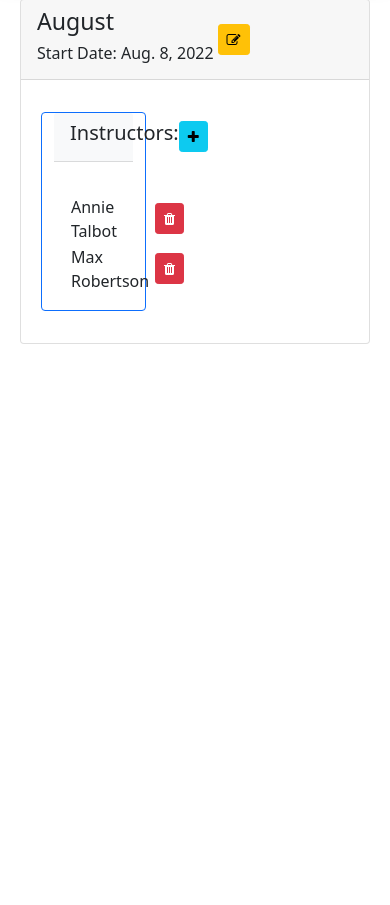
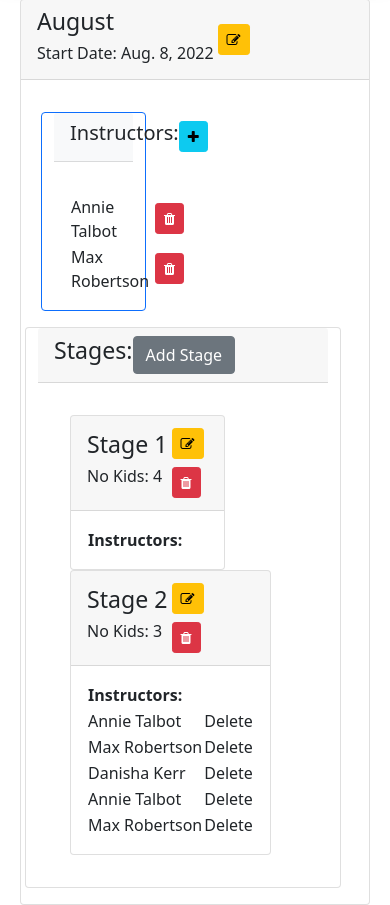
Before and after one commit to Annie-Talbot/SuttonBinghamCourseManager, a Django app: page /course/8/view in a window 390 px wide. Shown: the part 77-982 px from the top of the page. Before the commit the page ends 421 px from the top, so only its background shows below. Run offline with Django 4.2, Linux system fonts and the light colour scheme; a user stored in the database is signed in; data comes from the database, SQL or seed files in the repository; both versions use the stored data as it was after the commit; lists and menus that the app fills with data are empty; some libraries are stand-ins or nearby versions.

Commit message:
Stage model, admin and views added. Can see the stages listed in the course view page as well.

```diff
--- a/SuttonBinghamCourseManager/urls.py
+++ b/SuttonBinghamCourseManager/urls.py
@@ -22,7 +22,8 @@ from manager.views import DingyInstructorCreateView, DingyInstructorDeleteView,
     DingyInstructorUpdateView, AssistantInstructorUpdateView, \
     AssistantInstructorDeleteView, AssistantInstructorCreateView, \
     HelperCreateView, HelperDeleteView, HelperUpdateView, CourseCreateView, \
-    CourseDeleteView, CourseUpdateView, DIAvailabilityDeleteView
+    CourseDeleteView, CourseUpdateView, DIAvailabilityDeleteView, \
+    StageCreateView, StageUpdateView, StageDeleteView
 
 urlpatterns = [
     path('', RedirectView.as_view(pattern_name='home', permanent=True)),
@@ -30,31 +31,49 @@ urlpatterns = [
     path("accounts/", include("django.contrib.auth.urls")),
     path('home/', views.home, name="home"),
 
+    path('dingy-instructor/add', DingyInstructorCreateView.as_view(),
+         name="DI-add"),
+    path('dingy-instructor/delete/<int:pk>',
+         DingyInstructorDeleteView.as_view(), name="DI-delete"),
+    path('dingy-instructor/update/<int:pk>',
+         DingyInstructorUpdateView.as_view(), name="DI-update"),
 
-    path('dingy-instructor/add', DingyInstructorCreateView.as_view(), name="DI-add"),
-    path('dingy-instructor/delete/<int:pk>', DingyInstructorDeleteView.as_view(), name="DI-delete"),
-    path('dingy-instructor/update/<int:pk>', DingyInstructorUpdateView.as_view(), name="DI-update"),
+    path('assistant-instructor/add', AssistantInstructorCreateView.as_view(),
+         name="AI-add"),
+    path('assistant-instructor/delete/<int:pk>',
+         AssistantInstructorDeleteView.as_view(), name="AI-delete"),
+    path('assistant-instructor/update/<int:pk>',
+         AssistantInstructorUpdateView.as_view(), name="AI-update"),
 
-    path('assistant-instructor/add', AssistantInstructorCreateView.as_view(), name="AI-add"),
-    path('assistant-instructor/delete/<int:pk>', AssistantInstructorDeleteView.as_view(), name="AI-delete"),
-    path('assistant-instructor/update/<int:pk>', AssistantInstructorUpdateView.as_view(), name="AI-update"),
+    path('helper/add',
+         HelperCreateView.as_view(), name="helper-add"),
+    path('helper/delete/<int:pk>',
+         HelperDeleteView.as_view(), name="helper-delete"),
+    path('helper/update/<int:pk>',
+         HelperUpdateView.as_view(), name="helper-update"),
 
-    path('helper/add', HelperCreateView.as_view(), name="helper-add"),
-    path('helper/delete/<int:pk>', HelperDeleteView.as_view(), name="helper-delete"),
-    path('helper/update/<int:pk>', HelperUpdateView.as_view(), name="helper-update"),
+    path('course/add',
+         CourseCreateView.as_view(), name="course-add"),
+    path('course/<int:pk>/update',
+         CourseUpdateView.as_view(), name="course-update"),
+    path('course/<int:pk>/delete',
+         CourseDeleteView.as_view(), name="course-delete"),
+    path('course/<int:pk>/view',
+         views.course_detail_view, name="course-detail"),
 
-
-    path('course/add', CourseCreateView.as_view(), name="course-add"),
-    path('course/<int:pk>/update', CourseUpdateView.as_view(), name="course-update"),
-    path('course/<int:pk>/delete', CourseDeleteView.as_view(), name="course-delete"),
-    path('course/<int:pk>/view', views.course_detail_view, name="course-detail"),
-
-    path('course/<int:pk>/availability/add-DIs',
+    path('course/<int:pk>/availability/DIs/add',
          views.course_availability_add_DIs,
          name="course-availability-add-DIs"),
-    path('course/<int:course_id>/availability/remove-DI/<int:pk>',
+    path('course/<int:course_id>/availability/DIs/remove/<int:pk>',
          DIAvailabilityDeleteView.as_view(),
          name="course-availability-remove-DI"),
+
+    path('course/<int:course_id>/stage/add',
+         StageCreateView.as_view(), name='stage-create'),
+    path('course/<int:course_id>/stage/update/<int:pk>',
+         StageUpdateView.as_view(), name='stage-update'),
+    path('course/<int:course_id>/stage/delete/<int:pk>',
+         StageDeleteView.as_view(), name='stage-delete'),
 ]
 
 handler404 = "manager.views.page_not_found_view"
--- a/manager/models.py
+++ b/manager/models.py
@@ -44,6 +44,14 @@ class Course(models.Model):
         return self.name
 
 
+class Stage(models.Model):
+    name = models.CharField(max_length=127, unique=False)
+    no_kids = models.IntegerField()
+    course = models.ForeignKey(Course,
+                               on_delete=models.deletion.CASCADE,
+                               null=False)
+
+
 class DingyInstructorAvailability(models.Model):
     course = models.ForeignKey(Course, on_delete=models.deletion.CASCADE,
                                null=False)
@@ -51,12 +59,9 @@ class DingyInstructorAvailability(models.Model):
                                    on_delete=models.deletion.CASCADE,
                                    null=False)
     assigned = models.BooleanField()
+    stage = models.ForeignKey(Stage,
+                              on_delete=models.deletion.CASCADE,
+                              null=True)
 
     def __str__(self):
         return self.course.name + " - " + self.instructor.name
-
-
-class Stage(models.Model):
-    name = models.CharField(max_length=127, unique=False)
-    no_kids = models.IntegerField()
-    DIs = models.ManyToOneRel
--- a/manager/templates/course_detail.html
+++ b/manager/templates/course_detail.html
@@ -44,6 +44,59 @@
                         </div>
                     </div>
                 </div>
+                <div class="row" style="width: 100%;">
+                    <div class="card" style="width: 100%;">
+                        <div class="card-header d-flex align-items-center">
+                            <div class="col-md-10">
+                                <h3>Stages:</h3>
+                            </div>
+                            <div class="col-md-2 float-right">
+                                <a type="button" class="btn btn-secondary float-right" href="{% url 'stage-create' course_id=course.id %}">Add Stage</a>
+                            </div>
+                        </div>
+                        <div class="card-body">
+                            <div class="card-columns m-3 bg_primary justify-content-center align-items-top">
+                                {% for stage in stages %}
+                                    <div class="card">
+                                        <div class="card-header d-flex align-items-center">
+                                            <div class="col-md-10">
+                                                <h3>{{ stage.name }}</h3>
+                                                <h6>No Kids: {{ stage.no_kids }}</h6>
+                                            </div>
+                                            <div class="col-md-2 float-right">
+                                                {# Edit button #}
+                                                <a class="btn btn-warning btn-sm m-1" href="{% url 'stage-update' course_id=course.id pk=stage.id %}">
+                                                    <i class="fa fa-edit"></i>
+                                                </a>
+                                                {# Delete Button #}
+                                                <form id="stage-delete-form-{{ stage.id }}" method="post" action="{% url 'stage-delete' pk=stage.id course_id=course.id%}">
+                                                    {% csrf_token %}
+                                                </form>
+                                                <a class="btn btn-danger btn-sm m-1" onclick="document.getElementById('stage-delete-form-{{ stage.id }}').submit();">
+                                                    <i class="fa fa-trash"></i>
+                                                </a>
+                                            </div>
+                                        </div>
+                                        <div class="card-body">
+                                            <table>
+                                                <tr>
+                                                    <th>Instructors:</th>
+                                                    <th></th>
+                                                </tr>
+                                                {% for instructor in stage.dingyinstructoravailability_set.all %}
+                                                    <tr>
+                                                        <td>{{ instructor.instructor.name }}</td>
+                                                        <td>Delete</td>
+                                                    </tr>
+                                                {% endfor %}
+                                            </table>
+                                        </div>
+                                    </div>
+                                {% endfor %}
+                            </div>
+                        </div>
+                    </div>
+                </div>
             </div>
         </div>
     </div>
--- a/manager/views.py
+++ b/manager/views.py
@@ -7,7 +7,7 @@ from django.views.generic.edit import CreateView, DeleteView, UpdateView
 from manager.forms import DingyInstructorForm, AssistantInstructorForm, \
     HelperForm, CourseForm
 from manager.models import DingyInstructor, AssistantInstructor, Helper, \
-    Course, DingyInstructorAvailability
+    Course, DingyInstructorAvailability, Stage
 
 
 def home(request):
@@ -174,15 +174,57 @@ def course_detail_view(request, pk):
         return redirect('login')
 
     course = Course.objects.get(id=pk)
+    stages = Stage.objects.filter(course=course.id)
     template = loader.get_template("course_detail.html")
     context = {
         'title': "View Course",
         'DI_availability': DingyInstructorAvailability.objects.filter(
             course=pk, assigned=False),
         'course': course,
+        'stages': stages
     }
     return HttpResponse(template.render(context, request))
 
 
+class StageCreateView(CreateView):
+    model = Stage
+    fields = "__all__"
+    template_name = "stage_create_form.html"
+
+    def get_context_data(self, **kwargs):
+        context = super(StageCreateView, self).get_context_data(**kwargs)
+        context['course_id'] = self.kwargs['course_id']
+        return context
+
+    def get_success_url(self):
+        return reverse("course-detail", args=[self.kwargs['course_id']])
+
+
+class StageUpdateView(CreateView):
+    model = Stage
+    fields = "__all__"
+    template_name = "stage_create_form.html"
+
+    def get_context_data(self, **kwargs):
+        context = super(StageUpdateView, self).get_context_data(**kwargs)
+        context['course_id'] = self.kwargs['course_id']
+        return context
+
+    def get_success_url(self):
+        return reverse("course-detail", args=[self.kwargs['course_id']])
+
+
+class StageDeleteView(DeleteView):
+    model = Stage
+    pk_url_kwarg = 'pk'
+
+    def get_context_data(self, **kwargs):
+        context = super(StageDeleteView, self).get_context_data(**kwargs)
+        context['course_id'] = self.kwargs['course_id']
+        return context
+
+    def get_success_url(self):
+        return reverse("course-detail", args=[self.kwargs['course_id']])
+
 def page_not_found_view(request, exception):
     return render(request, '404.html', status=404)
```
Also changed, not shown: manager/admin.py (+7 -1 lines), manager/forms.py (+7 -1 lines), manager/templates/stage_create_form.html (added, +26 -0 lines), db.sqlite3, manager/migrations/0004_stage_dingyinstructoravailability_stage.py (added).
